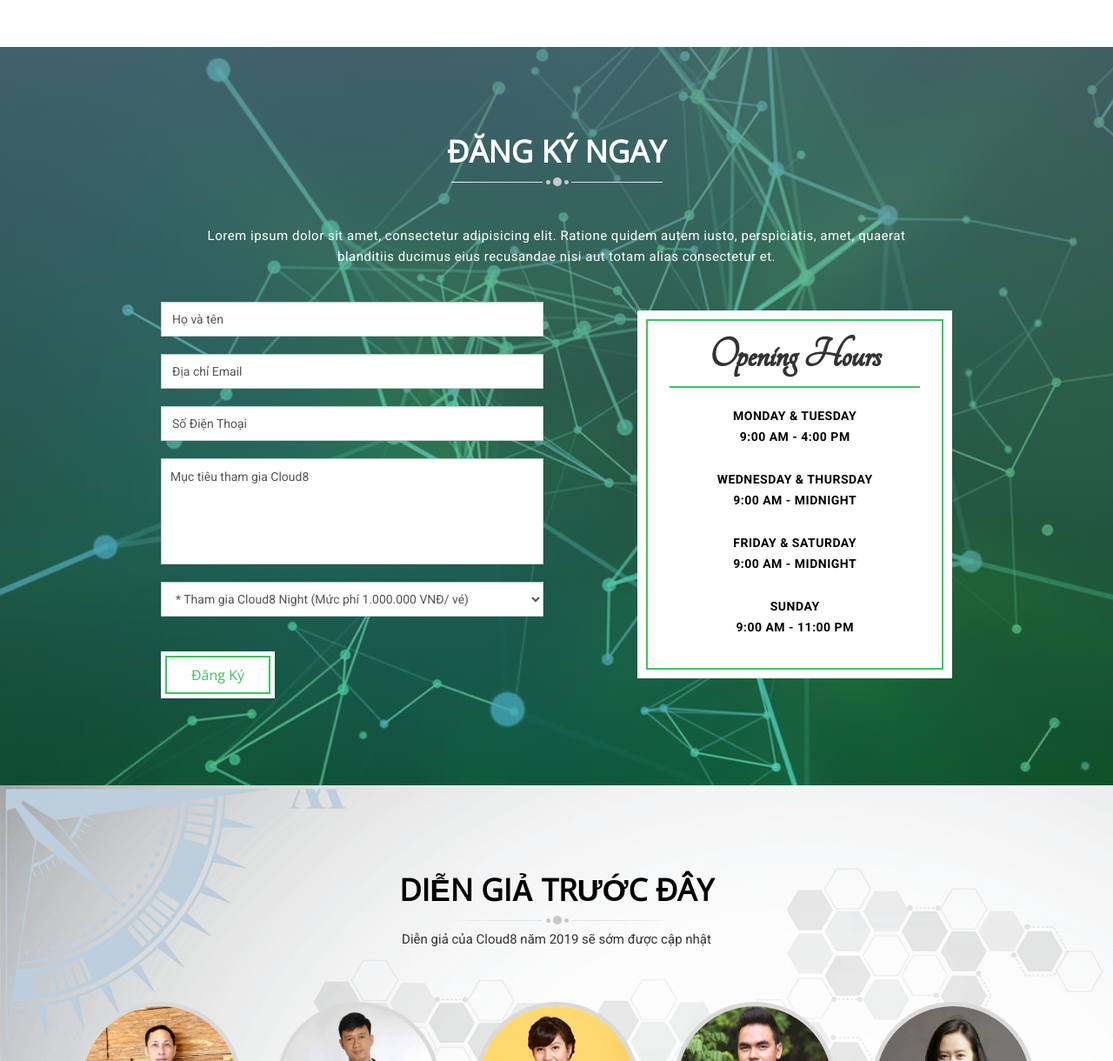
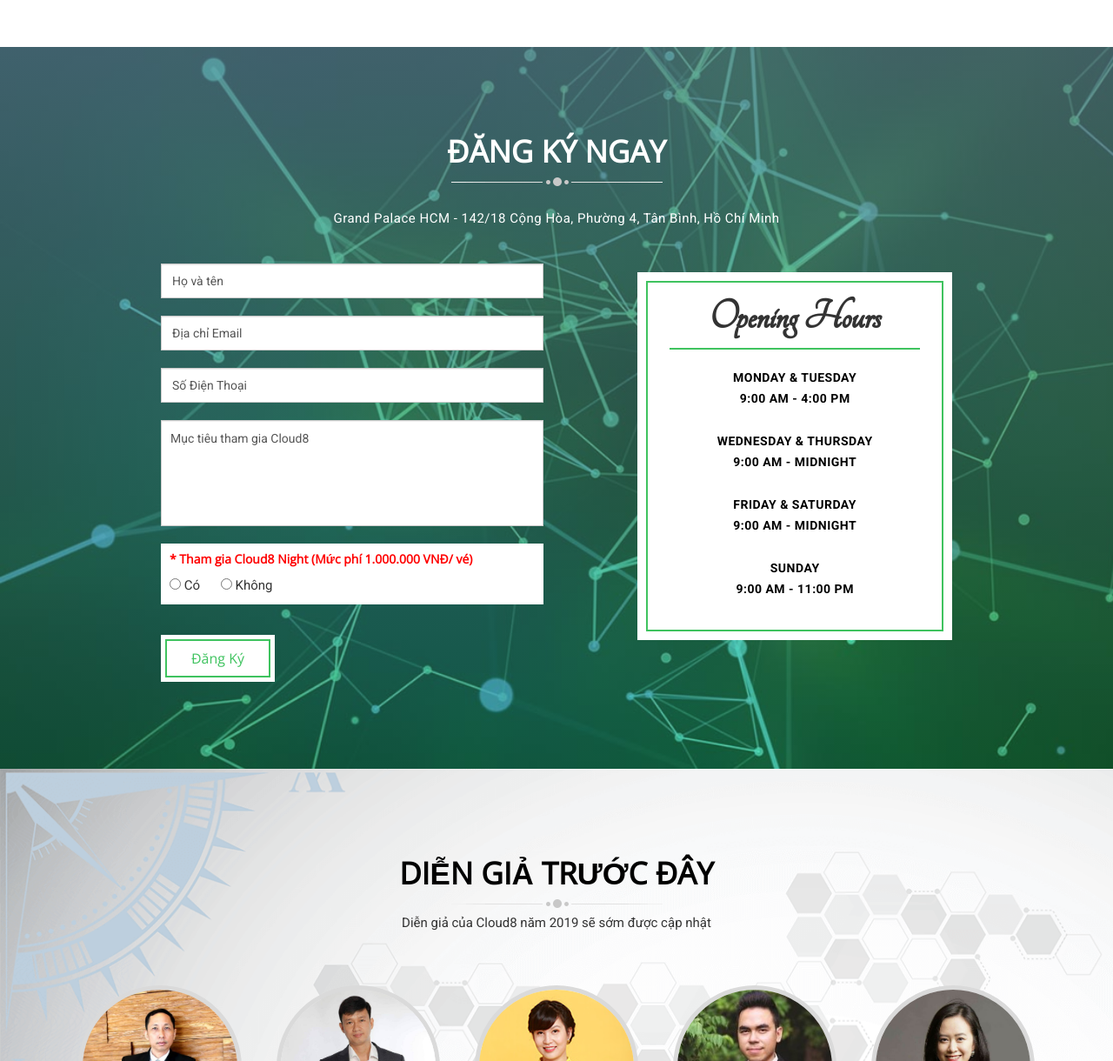
Before and after one commit to levanthach/cloud8, a PHP site: page / in a window 1280 px wide. Shown: the part 5280-6500 px from the top of the page at 87% size. Run offline with PHP 8.4, Linux system fonts and the light colour scheme.

Commit message:
Fix background banner, form resgister

```diff
--- a/index.html
+++ b/index.html
@@ -5,7 +5,6 @@
 	<meta http-equiv="X-UA-Compatible" content="IE=edge">
 	<meta name="viewport" content="width=device-width, initial-scale=1">
 	<title>Cloud8 - Lần VIII</title>
-
 	<!-- Favicon -->
 	<link rel="shortcut icon" href="assets/images/logo-left.png" type="image/x-icon">
 
@@ -588,7 +587,7 @@
 					</div>
 
 					<div class="mu-reservation-content">
-						<p>Lorem ipsum dolor sit amet, consectetur adipisicing elit. Ratione quidem autem iusto, perspiciatis, amet, quaerat blanditiis ducimus eius recusandae nisi aut totam alias consectetur et.</p>
+						<p>Grand Palace HCM - 142/18 Cộng Hòa, Phường 4, Tân Bình, Hồ Chí Minh</p>
 
 						<div class="col-md-6">
 							<div class="mu-reservation-left">
@@ -609,20 +608,6 @@
 												<input type="text" class="form-control" name="phone" placeholder="Số Điện Thoại" required>
 											</div>
 										</div>
-									<!-- 	<div class="col-md-12">
-											<div class="form-group">
-												<select class="form-control" name="people_res" required>
-													<option value="0">Số Người Đăng Ký?</option>
-													<option value="1 Person">1 Người</option>
-													<option value="2 People">2 Người</option>
-													<option value="3 People">3 Người</option>
-													<option value="4 People">4 Người</option>
-													<option value="5 People">5 Người</option>
-													<option value="6 People">6 Người</option>
-													<option value="Nhiều người">Trên 6 Người</option>
-												</select>
-											</div>
-										</div> -->
 
 
 										<div class="col-md-12">
@@ -630,7 +615,7 @@
 												<textarea class="form-control" cols="30" rows="5" name="target" placeholder="Mục tiêu tham gia Cloud8" style="resize: none;" required></textarea>
 											</div>
 										</div>
-										<div class="col-md-12">
+								<!-- 		<div class="col-md-12">
 											<div class="form-group">
 												<select class="form-control" name="join"  required>
 													<option value="">* Tham gia Cloud8 Night (Mức phí 1.000.000 VNĐ/ vé)</option>
@@ -638,15 +623,15 @@
 													<option value="Không">Không</option>
 												</select>
 											</div>
-										</div>
-			<!-- 							<div class="col-md-12">
-											<div class="form-group" style="color: #fff">
-												<input type="text" class="form-control" placeholder="* Tham gia Cloud8 Night (Mức phí 1.000.000 VNĐ/ vé)" required disabled>
+										</div>	 -->
+										<div class="col-md-12">
+											<div class="form-group" style="color: #333;padding: 10px; background: #fff;" name="join">
+												<h5 style="color: red;font-weight: bold; margin-top: 0">* Tham gia Cloud8 Night (Mức phí 1.000.000 VNĐ/ vé)</h5>
 
 												<input type="radio" name="res" value="Có"> Có
 												<input type="radio" name="res" value="Không" style="margin-left: 20px"> Không
 											</div>
-										</div> -->
+										</div>
 										<button type="submit" class="mu-readmore-btn"name="send">Đăng Ký</button>
 									</div>
 								</form>
@@ -1091,12 +1076,13 @@
 					<input type="text" class="form-control form-control-res" placeholder="Họ và tên" name="full-name" required>
 					<input type="email" name="email" class="form-control form-control-res" placeholder="Địa chỉ Email" required>
 					<input type="text" name="phone" class="form-control form-control-res" placeholder="Số Điện Thoại" required>
-					<textarea class="form-control form-control-res" cols="30" rows="5" name="target" placeholder="Mục tiêu tham gia Cloud8" style="resize: none;" required></textarea>
-					<select class="form-control form-control-res" name="join" required>
-						<option value="">* Tham gia Cloud8 Night (Mức phí 1.000.000 VNĐ/ vé)</option>
-						<option value="Có">Có</option>
-						<option value="Không">Không</option>
-					</select>
+					<textarea class="form-control form-control-res" cols="30" rows="5" name="target" placeholder="Mục tiêu tham gia Cloud8" style="resize: none; border-radius: 4px;" required></textarea>
+					<div class="form-group" style="color: #333;padding: 10px; background: #fff; border-radius: 4px" name="join">
+						<h5 style="color: red;font-weight: bold; margin-top: 0">* Tham gia Cloud8 Night (Mức phí 1.000.000 VNĐ/ vé)</h5>
+
+						<input type="radio" name="res" value="Có"> Có
+						<input type="radio" name="res" value="Không" style="margin-left: 20px"> Không
+					</div>
 					<hr>
 				<!-- 	<input type="text" class="form-control form-control-res" placeholder="* Tham gia Cloud8 Night (Mức phí 1.000.000 VNĐ/ vé)" required disabled>
 					<input type="radio" name="res" value="Có"> Có
--- a/style.css
+++ b/style.css
@@ -313,7 +313,7 @@
 }
 
 .mu-top-slider .mu-top-slider-single:after {
-  background-color: rgba(0, 0, 0, 0.6);
+  background-color: rgba(0, 0, 0, 0.15);
   bottom: 0;
   content: "";
   left: 0;
@@ -745,7 +745,6 @@
 .mu-reservation-content {
   display: inline;
   float: left;
-  margin-top: 20px;
   padding: 0 100px;
   width: 100%;
 }
@@ -777,7 +776,7 @@
 
 .mu-reservation-form input[type="text"],
 .mu-reservation-form input[type="email"] {
-  border-radius: 0;
+  border-radius: 0!important;
   color: #000;
   height: 40px;
 }
```
Also changed, not shown: mail.php (+3 -4 lines).
